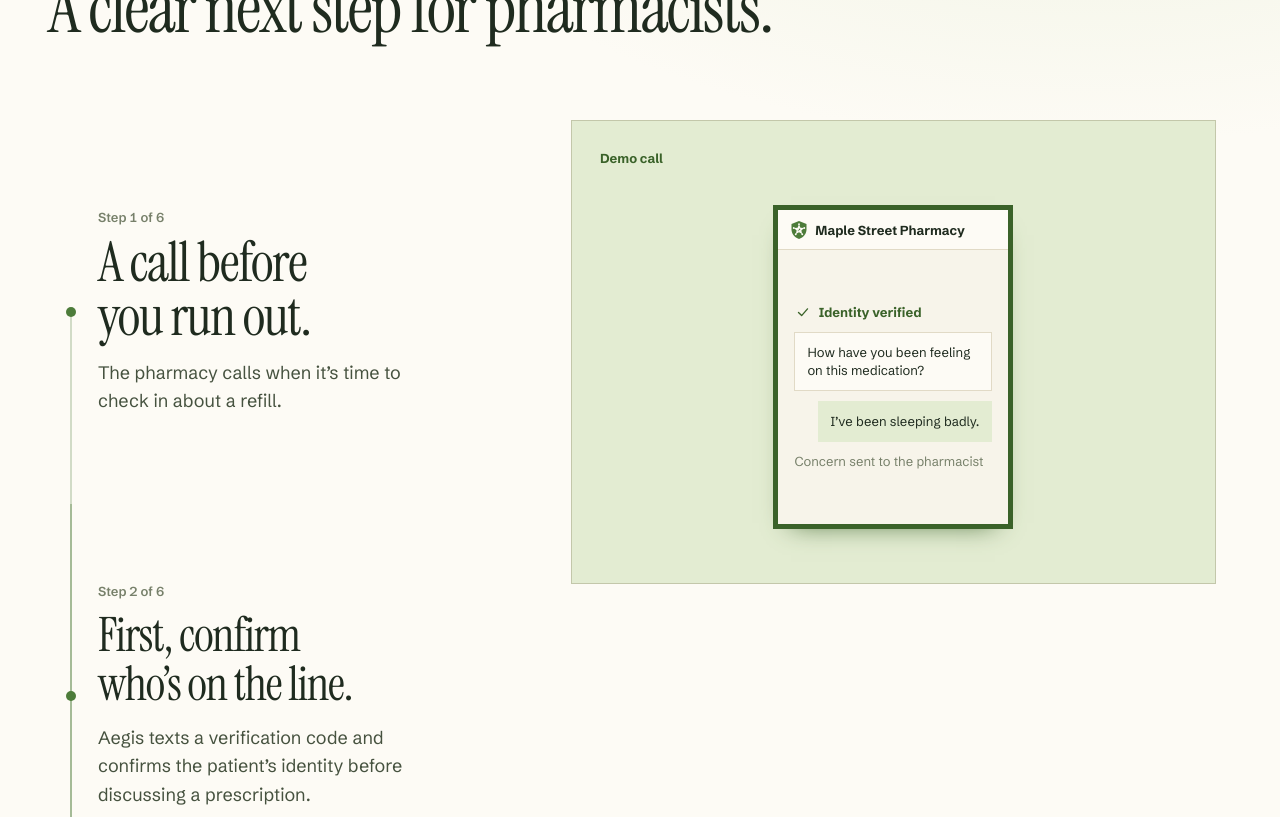
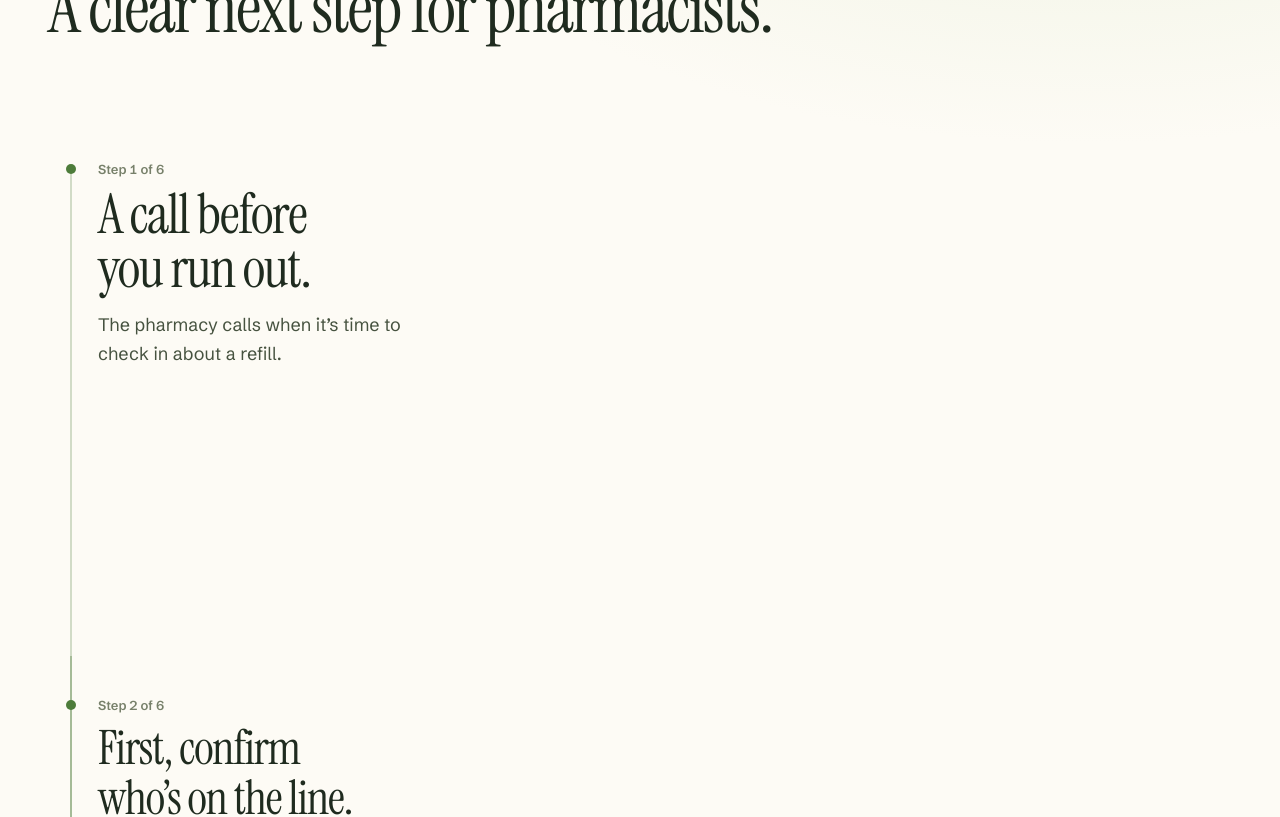
Before and after one commit to nishantshah0/Aegis-voice-agent, a Next.js app: page / in a window 1280 px wide. Shown: the part 1040-1857 px from the top of the page. Built offline with nearby package versions, Linux system fonts and the light colour scheme.

Commit message:
design: scroll one walkthrough graphic with its step
Entire-Checkpoint: 01M816EGD6NAKTFRP795QVCEDW

```diff
--- a/components/landing/RefillStory.tsx
+++ b/components/landing/RefillStory.tsx
@@ -154,7 +154,7 @@ export function RefillStory({ safetyHref }: { safetyHref: string }) {
           <span>A clear next step for pharmacists.</span>
         </h2>
       </header>
-      <ScrollStory visuals={[ring, verify, refill, review, speech, control]}>
+      <ScrollStory>
         <section aria-labelledby="call-title">
           <Beat step={1} heading={<h3 id="call-title">A call before you run out.</h3>} visual={ring}>
             <p>The pharmacy calls when it’s time to check in about a refill.</p>
--- a/components/landing/ScrollStory.tsx
+++ b/components/landing/ScrollStory.tsx
@@ -1,33 +1,26 @@
 "use client";
 
-import { useEffect, useRef, useState, type ReactNode } from "react";
+import { useEffect, useRef, type ReactNode } from "react";
 
-const STICKY_MEDIA = "(min-width: 1024px) and (min-height: 700px) and (prefers-reduced-motion: no-preference)";
-
-export function ScrollStory({ children, visuals }: { children: ReactNode; visuals: ReactNode[] }) {
+export function ScrollStory({ children }: { children: ReactNode }) {
   const story = useRef<HTMLDivElement>(null);
-  const [active, setActive] = useState(0);
 
   useEffect(() => {
     const element = story.current;
     if (!element) return;
 
     const beats = Array.from(element.querySelectorAll<HTMLElement>("[data-story-beat]"));
-    const markers = Array.from(element.querySelectorAll("[data-story-marker]"));
-    const media = window.matchMedia(STICKY_MEDIA);
     let frame = 0;
     let activeIndex = -1;
 
-    function sync() {
-      cancelAnimationFrame(frame);
+    const sync = () => {
+      if (frame) return;
 
       frame = requestAnimationFrame(() => {
+        frame = 0;
         const midpoint = window.innerHeight / 2;
         const beatTops = beats.map((beat) => beat.getBoundingClientRect().top);
-        const index = Math.max(0, markers.findLastIndex((marker) => {
-          const dot = marker.getBoundingClientRect();
-          return dot.top + dot.height / 2 <= midpoint;
-        }));
+        const index = Math.max(0, beatTops.findLastIndex((top) => top <= midpoint));
 
         // Every segment fills to the same viewport position, including between markers.
         beats.forEach((beat, position) => {
@@ -37,50 +30,26 @@ export function ScrollStory({ children, visuals }: { children: ReactNode; visual
           }
         });
 
-        if (index !== activeIndex) {
-          activeIndex = index;
-          setActive(index);
-        }
+        activeIndex = index;
       });
-    }
+    };
 
-    function onMediaChange() {
-      element?.toggleAttribute("data-sticky-ready", media.matches);
-      sync();
-    }
-
-    const anchor = document.getElementById(window.location.hash.slice(1));
-    const anchorTop = anchor?.getBoundingClientRect().top;
-    onMediaChange();
-    // An initial fragment can land before the stacked layout switches to sticky.
-    // Keep a visible target in view without jumping back to an offscreen fragment.
-    if (media.matches && anchorTop !== undefined && anchorTop >= 0 && anchorTop < window.innerHeight) {
-      anchor?.scrollIntoView();
-    }
+    sync();
     window.addEventListener("scroll", sync, { passive: true });
     window.addEventListener("resize", sync);
     window.addEventListener("hashchange", sync);
-    media.addEventListener("change", onMediaChange);
 
     return () => {
       cancelAnimationFrame(frame);
       window.removeEventListener("scroll", sync);
       window.removeEventListener("resize", sync);
       window.removeEventListener("hashchange", sync);
-      media.removeEventListener("change", onMediaChange);
     };
   }, []);
 
   return (
     <div ref={story} className="landing-container landing-story">
       <div className="landing-steps">{children}</div>
-      <div className="landing-sticky" aria-hidden="true">
-        {visuals.map((visual, index) => (
-          <div key={index} className="landing-slide" data-active={active === index}>
-            {visual}
-          </div>
-        ))}
-      </div>
     </div>
   );
 }
--- a/components/landing/landing.css
+++ b/components/landing/landing.css
@@ -355,6 +355,10 @@
   padding-bottom: 0;
 }
 
+.landing-beat:is([data-story-position="passed"], [data-story-position="ahead"]) .landing-inline-visual {
+  opacity: 0;
+}
+
 .landing-step-label {
   display: block;
   margin-bottom: 0.55rem;
@@ -412,10 +416,6 @@
 .landing-anchor {
   position: absolute;
   top: 0;
-}
-
-.landing-sticky {
-  display: none;
 }
 
 .landing-scene {
@@ -781,59 +781,24 @@
   font-size: 0.8125rem;
 }
 
-@media (min-width: 1024px) and (min-height: 700px) and (prefers-reduced-motion: no-preference) {
-  .landing-story[data-sticky-ready] {
-    --beat-height: clamp(21rem, 48svh, 31rem);
-    --panel-height: clamp(27rem, 58svh, 33rem);
+@media (min-width: 1024px) {
+  .landing-beat {
+    --rail-offset: 0.4375rem;
+    --marker-top: 3.0625rem;
 
-    display: grid;
     grid-template-columns: minmax(0, 2fr) minmax(0, 3fr);
-    gap: clamp(2.5rem, 6vw, 6rem);
-    padding-block-end: 0;
+    align-items: start;
+    column-gap: clamp(2.5rem, 6vw, 6rem);
+    padding-block: 2.5rem;
+    padding-inline-start: 0;
   }
 
-  .landing-story[data-sticky-ready] .landing-steps {
-    /* Keep the panel pinned beyond the last beat's midpoint before it exits. */
-    padding-block-end: calc(var(--panel-height) - var(--beat-height) + 4rem);
+  .landing-beat-copy {
+    padding-inline-start: 2.125rem;
   }
 
-  .landing-story[data-sticky-ready] .landing-beat {
-    --rail-offset: 0.4375rem;
-    --marker-top: 50%;
-    --beat-padding: 2.125rem;
-
-    min-height: var(--beat-height);
-    padding-block: 2.5rem;
-  }
-
-  .landing-story[data-sticky-ready] .landing-inline-visual {
-    position: absolute;
-    width: 1px;
-    height: 1px;
-    overflow: hidden;
-    clip-path: inset(50%);
-    white-space: nowrap;
-  }
-
-  .landing-story[data-sticky-ready] .landing-sticky {
-    position: sticky;
-    top: calc((100svh - var(--beat-height)) / 2);
-    display: grid;
-    align-self: start;
-    height: var(--panel-height);
-  }
-
-  .landing-slide {
-    grid-area: 1 / 1;
-    min-width: 0;
-    opacity: 0;
-    pointer-events: none;
-    transition: opacity 180ms ease;
-  }
-
-  .landing-slide[data-active="true"] {
-    z-index: 1;
-    opacity: 1;
+  .landing-inline-visual {
+    margin-block-start: clamp(1.5rem, 3vw, 3rem);
   }
 }
 
```
